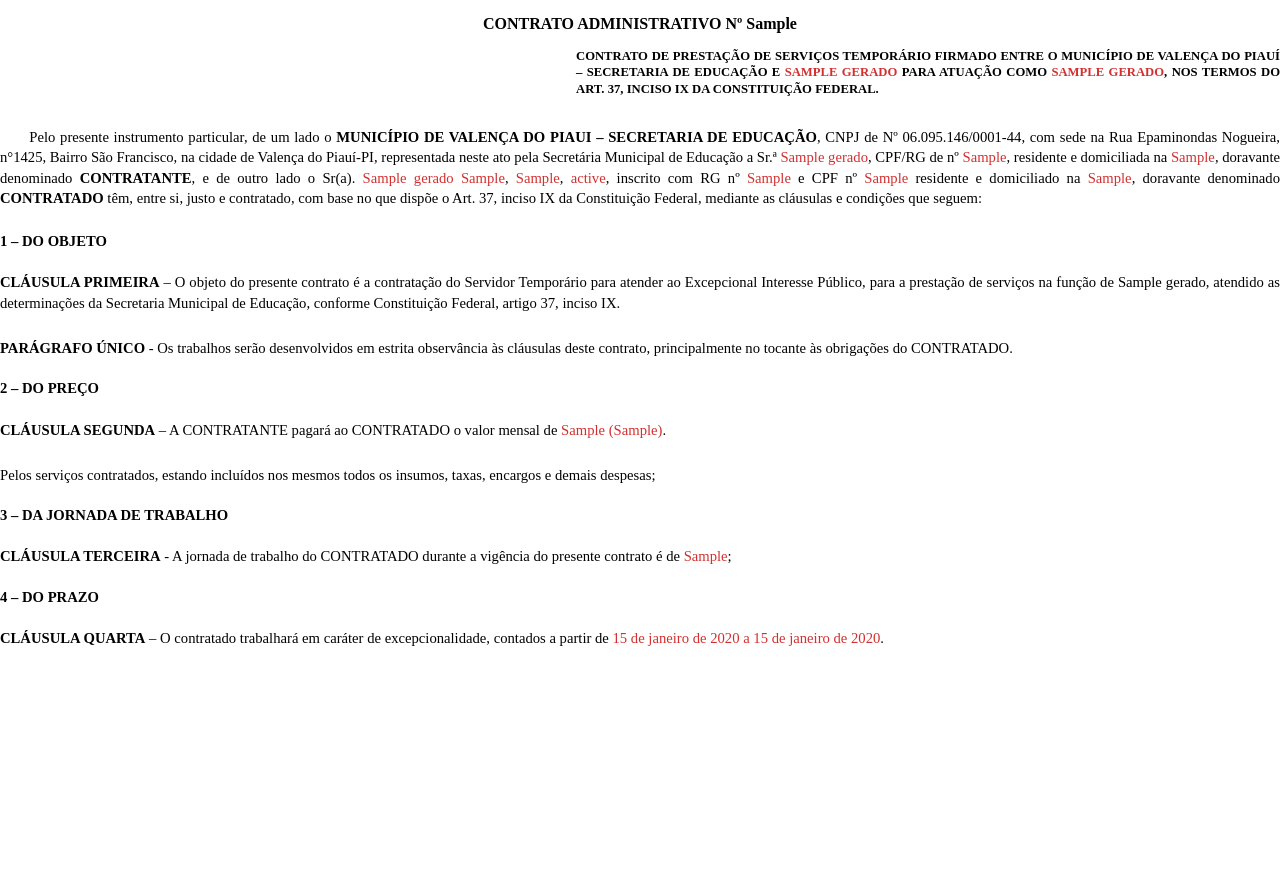
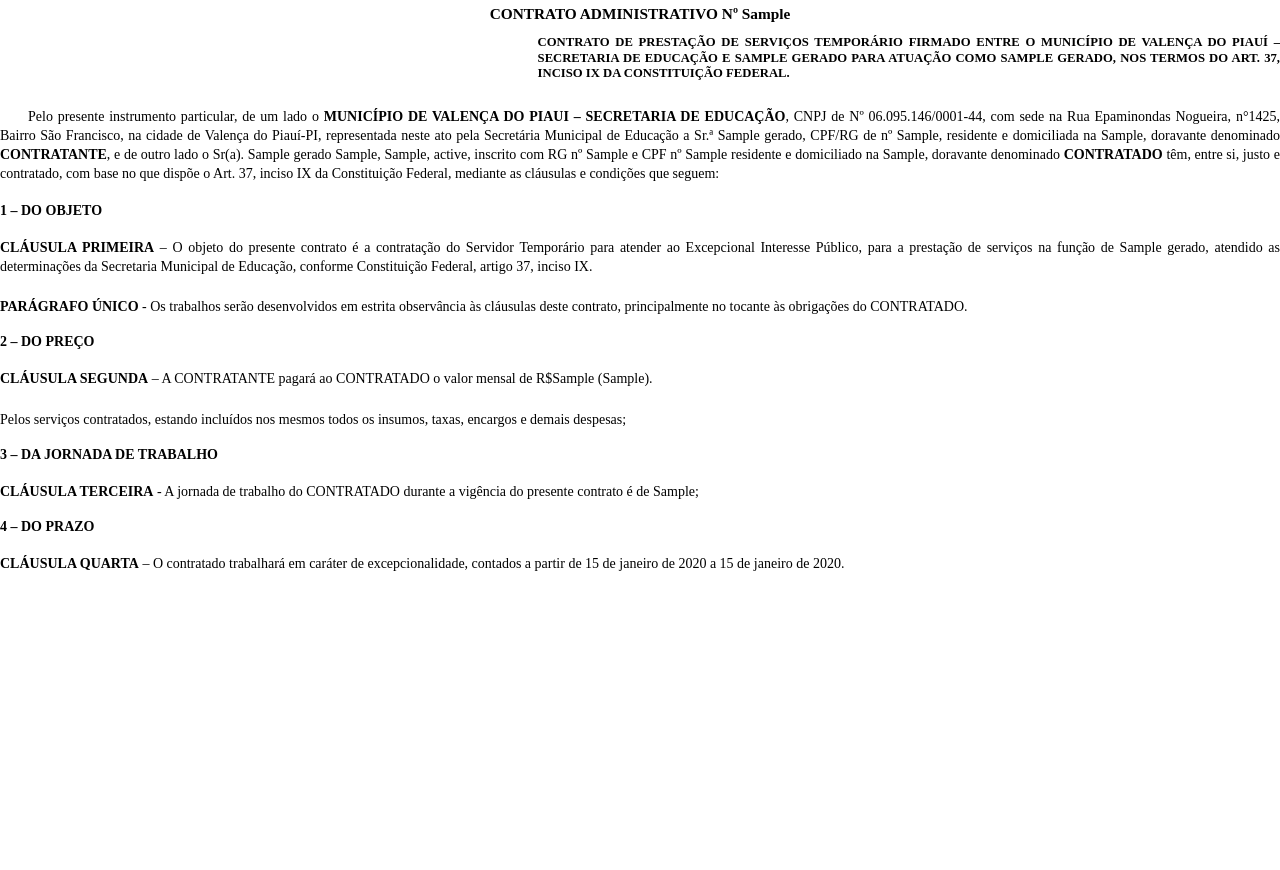
Before and after one commit to carlosvictorress/lotacaogestoor360, a Flask app: page /contrato/documento/1 in a window 1280 px wide. Shown: the part 110-980 px from the top of the page. Run offline with Flask 3, Linux system fonts and the light colour scheme; a user stored in the database is signed in; tables that the repository leaves empty hold one stand-in row (values such as "Sample post").

Commit message:
Ajusta formato do contrato: remove cor vermelha, ajusta quebra de paginas A4 e adiciona R$

```diff
--- a/app.py
+++ b/app.py
@@ -1936,6 +1936,15 @@ def pagina_contratos():
     return render_template("contratos_painel.html", historico=historico)
 
 
+def formatar_remuneracao_rs(valor_str):
+    if not valor_str:
+        return "R$0,00"
+    v = str(valor_str).strip()
+    if not v.startswith("R$"):
+        return f"R${v}"
+    return v
+
+
 @app.route("/contrato/documento/<int:id>")
 @login_required
 def visualizar_contrato_documento(id):
@@ -1956,6 +1965,7 @@ def visualizar_contrato_documento(id):
         "contratado_endereco": contrato.contratado_endereco or "",
         "funcao_nome": contrato.funcao_nome or "",
         "remuneracao": contrato.remuneracao or "",
+        "remuneracao_formatada": formatar_remuneracao_rs(contrato.remuneracao),
         "remuneracao_extenso": contrato.remuneracao_extenso or "",
         "jornada_trabalho": contrato.jornada_trabalho or "",
         "dt_inicio_extenso": formatar_data_extenso(contrato.dt_inicio),
@@ -1986,6 +1996,7 @@ def visualizar_contrato_extrato(id):
         "contratado_nome": contrato.contratado_nome,
         "funcao_nome": contrato.funcao_nome or "",
         "remuneracao": contrato.remuneracao or "",
+        "remuneracao_formatada": formatar_remuneracao_rs(contrato.remuneracao),
         "remuneracao_extenso": contrato.remuneracao_extenso or "",
         "dt_termino_formatada": contrato.dt_termino.strftime("%d/%m/%Y") if contrato.dt_termino else "",
         "dt_assinatura_formatada": contrato.dt_assinatura.strftime("%d/%m/%Y") if contrato.dt_assinatura else (contrato.dt_inicio.strftime("%d/%m/%Y") if contrato.dt_inicio else ""),
--- a/templates/contrato_documento.html
+++ b/templates/contrato_documento.html
@@ -6,7 +6,7 @@
     <style>
         @page {
             size: A4;
-            margin: 15mm 20mm 15mm 20mm;
+            margin: 12mm 18mm 12mm 18mm;
         }
 
         * {
@@ -16,7 +16,7 @@
         body {
             font-family: 'Times New Roman', Times, serif;
             color: #000;
-            line-height: 1.4;
+            line-height: 1.35;
             margin: 0;
             padding: 0;
             background-color: #fff;
@@ -26,9 +26,10 @@
         .page {
             position: relative;
             width: 100%;
-            min-height: 260mm;
+            height: 270mm;
             page-break-after: always;
             box-sizing: border-box;
+            overflow: hidden;
             display: flex;
             flex-direction: column;
         }
@@ -39,114 +40,118 @@
 
         .timbre-header {
             text-align: center;
-            margin-bottom: 12px;
+            margin-bottom: 10px;
             width: 100%;
         }
 
         .timbre-header img {
             width: 100%;
-            max-height: 28mm;
+            max-height: 26mm;
             object-fit: contain;
         }
 
         .title-section {
             text-align: center;
             font-weight: bold;
-            font-size: 12pt;
-            margin-bottom: 12px;
+            font-size: 11.5pt;
+            margin-bottom: 10px;
         }
 
         .summary-box {
             display: flex;
             justify-content: flex-end;
-            margin-bottom: 15px;
+            margin-bottom: 12px;
         }
 
         .summary-text {
-            width: 55%;
+            width: 58%;
             font-size: 9.5pt;
             font-weight: bold;
             text-align: justify;
-            line-height: 1.3;
+            line-height: 1.25;
         }
 
         .content-paragraph {
             text-align: justify;
             text-indent: 2em;
-            margin-bottom: 12px;
-            font-size: 11pt;
+            margin-bottom: 10px;
+            font-size: 10.5pt;
+            line-height: 1.35;
         }
 
         .section-heading {
             font-weight: bold;
-            font-size: 11pt;
-            margin-top: 10px;
-            margin-bottom: 6px;
+            font-size: 10.5pt;
+            margin-top: 8px;
+            margin-bottom: 4px;
         }
 
         .clause {
             text-align: justify;
-            margin-bottom: 10px;
-            font-size: 11pt;
+            margin-bottom: 8px;
+            font-size: 10.5pt;
+            line-height: 1.35;
         }
 
         .paragraph-inner {
             text-align: justify;
-            margin-bottom: 10px;
-            font-size: 11pt;
+            margin-bottom: 8px;
+            font-size: 10.5pt;
+            line-height: 1.35;
         }
 
         .item-list {
             text-align: justify;
             margin-left: 20px;
-            margin-bottom: 6px;
-            font-size: 11pt;
+            margin-bottom: 5px;
+            font-size: 10.5pt;
+            line-height: 1.35;
         }
 
         .date-line {
             text-align: center;
             font-weight: bold;
-            color: #d32f2f; /* Destaque vermelho conforme original */
-            margin-top: 25px;
-            margin-bottom: 40px;
+            color: #000;
+            margin-top: 20px;
+            margin-bottom: 30px;
         }
 
         .signatures-container {
-            margin-top: 30px;
+            margin-top: 20px;
             text-align: center;
         }
 
         .signature-box {
-            margin: 0 auto 35px auto;
+            margin: 0 auto 30px auto;
             width: 380px;
         }
 
         .signature-line {
             border-top: 1px solid #000;
-            margin-bottom: 5px;
+            margin-bottom: 4px;
         }
 
         .witnesses-section {
-            margin-top: 25px;
-            font-size: 11pt;
+            margin-top: 15px;
+            font-size: 10.5pt;
         }
 
         .witness-line {
-            margin-top: 15px;
+            margin-top: 10px;
         }
 
         /* ESTILOS DA PÁGINA DE EXTRATO */
         .extrato-header {
             text-align: center;
             font-weight: bold;
-            margin-top: 30px;
-            margin-bottom: 25px;
+            margin-top: 25px;
+            margin-bottom: 20px;
             font-size: 11pt;
-            line-height: 1.5;
+            line-height: 1.4;
         }
 
         .extrato-content {
-            margin-top: 20px;
+            margin-top: 15px;
         }
 
         .extrato-text {
@@ -176,12 +181,12 @@
 
         <div class="summary-box">
             <div class="summary-text">
-                CONTRATO DE PRESTAÇÃO DE SERVIÇOS TEMPORÁRIO FIRMADO ENTRE O MUNICÍPIO DE VALENÇA DO PIAUÍ – SECRETARIA DE EDUCAÇÃO E <span style="color: #d32f2f;">{{ contrato.contratado_nome|upper }}</span> PARA ATUAÇÃO COMO <span style="color: #d32f2f;">{{ contrato.funcao_nome|upper }}</span>, NOS TERMOS DO ART. 37, INCISO IX DA CONSTITUIÇÃO FEDERAL.
+                CONTRATO DE PRESTAÇÃO DE SERVIÇOS TEMPORÁRIO FIRMADO ENTRE O MUNICÍPIO DE VALENÇA DO PIAUÍ – SECRETARIA DE EDUCAÇÃO E {{ contrato.contratado_nome|upper }} PARA ATUAÇÃO COMO {{ contrato.funcao_nome|upper }}, NOS TERMOS DO ART. 37, INCISO IX DA CONSTITUIÇÃO FEDERAL.
             </div>
         </div>
 
         <p class="content-paragraph">
-            Pelo presente instrumento particular, de um lado o <strong>MUNICÍPIO DE VALENÇA DO PIAUI – SECRETARIA DE EDUCAÇÃO</strong>, CNPJ de Nº 06.095.146/0001-44, com sede na Rua Epaminondas Nogueira, n°1425, Bairro São Francisco, na cidade de Valença do Piauí-PI, representada neste ato pela Secretária Municipal de Educação a Sr.ª <span style="color: #d32f2f;">{{ contrato.representante_nome }}</span>, CPF/RG de nº <span style="color: #d32f2f;">{{ contrato.representante_rg_cpf }}</span>, residente e domiciliada na <span style="color: #d32f2f;">{{ contrato.representante_endereco }}</span>, doravante denominado <strong>CONTRATANTE</strong>, e de outro lado o Sr(a). <span style="color: #d32f2f;">{{ contrato.contratado_nome }}</span> <span style="color: #d32f2f;">{{ contrato.contratado_nacionalidade }}</span>, <span style="color: #d32f2f;">{{ contrato.contratado_naturalidade }}</span>, <span style="color: #d32f2f;">{{ contrato.contratado_estado_civil }}</span>, inscrito com RG nº <span style="color: #d32f2f;">{{ contrato.contratado_rg }}</span> e CPF nº <span style="color: #d32f2f;">{{ contrato.contratado_cpf }}</span> residente e domiciliado na <span style="color: #d32f2f;">{{ contrato.contratado_endereco }}</span>, doravante denominado <strong>CONTRATADO</strong> têm, entre si, justo e contratado, com base no que dispõe o Art. 37, inciso IX da Constituição Federal, mediante as cláusulas e condições que seguem:
+            Pelo presente instrumento particular, de um lado o <strong>MUNICÍPIO DE VALENÇA DO PIAUI – SECRETARIA DE EDUCAÇÃO</strong>, CNPJ de Nº 06.095.146/0001-44, com sede na Rua Epaminondas Nogueira, n°1425, Bairro São Francisco, na cidade de Valença do Piauí-PI, representada neste ato pela Secretária Municipal de Educação a Sr.ª {{ contrato.representante_nome }}, CPF/RG de nº {{ contrato.representante_rg_cpf }}, residente e domiciliada na {{ contrato.representante_endereco }}, doravante denominado <strong>CONTRATANTE</strong>, e de outro lado o Sr(a). {{ contrato.contratado_nome }} {{ contrato.contratado_nacionalidade }}, {{ contrato.contratado_naturalidade }}, {{ contrato.contratado_estado_civil }}, inscrito com RG nº {{ contrato.contratado_rg }} e CPF nº {{ contrato.contratado_cpf }} residente e domiciliado na {{ contrato.contratado_endereco }}, doravante denominado <strong>CONTRATADO</strong> têm, entre si, justo e contratado, com base no que dispõe o Art. 37, inciso IX da Constituição Federal, mediante as cláusulas e condições que seguem:
         </p>
 
         <div class="section-heading">1 – DO OBJETO</div>
@@ -189,14 +194,14 @@
         <p class="paragraph-inner"><strong>PARÁGRAFO ÚNICO</strong> - Os trabalhos serão desenvolvidos em estrita observância às cláusulas deste contrato, principalmente no tocante às obrigações do CONTRATADO.</p>
 
         <div class="section-heading">2 – DO PREÇO</div>
-        <p class="clause"><strong>CLÁUSULA SEGUNDA</strong> – A CONTRATANTE pagará ao CONTRATADO o valor mensal de <span style="color: #d32f2f;">{{ contrato.remuneracao }} ({{ contrato.remuneracao_extenso }})</span>.</p>
+        <p class="clause"><strong>CLÁUSULA SEGUNDA</strong> – A CONTRATANTE pagará ao CONTRATADO o valor mensal de {{ contrato.remuneracao_formatada }} ({{ contrato.remuneracao_extenso }}).</p>
         <p class="clause">Pelos serviços contratados, estando incluídos nos mesmos todos os insumos, taxas, encargos e demais despesas;</p>
 
         <div class="section-heading">3 – DA JORNADA DE TRABALHO</div>
-        <p class="clause"><strong>CLÁUSULA TERCEIRA</strong> - A jornada de trabalho do CONTRATADO durante a vigência do presente contrato é de <span style="color: #d32f2f;">{{ contrato.jornada_trabalho }}</span>;</p>
+        <p class="clause"><strong>CLÁUSULA TERCEIRA</strong> - A jornada de trabalho do CONTRATADO durante a vigência do presente contrato é de {{ contrato.jornada_trabalho }};</p>
 
         <div class="section-heading">4 – DO PRAZO</div>
-        <p class="clause"><strong>CLÁUSULA QUARTA</strong> – O contratado trabalhará em caráter de excepcionalidade, contados a partir de <span style="color: #d32f2f;">{{ contrato.dt_inicio_extenso }} a {{ contrato.dt_termino_extenso }}</span>.</p>
+        <p class="clause"><strong>CLÁUSULA QUARTA</strong> – O contratado trabalhará em caráter de excepcionalidade, contados a partir de {{ contrato.dt_inicio_extenso }} a {{ contrato.dt_termino_extenso }}.</p>
     </div>
 
     <!-- PÁGINA 2 -->
@@ -205,7 +210,7 @@
             <img src="{{ url_for('static', filename='timbre.jpg') }}" alt="Timbre da Prefeitura">
         </div>
 
-        <p class="paragraph-inner" style="margin-top: 10px;"><strong>PARÁGRAFO ÚNICO</strong> - O presente contrato poderá ser rescindido a qualquer tempo por acordo entre as partes, ou unilateralmente pela CONTRATANTE no caso de o CONTRATADO deixar de cumprir qualquer uma das suas cláusulas, devendo prevalecer em todos os casos o interesse público.</p>
+        <p class="paragraph-inner" style="margin-top: 5px;"><strong>PARÁGRAFO ÚNICO</strong> - O presente contrato poderá ser rescindido a qualquer tempo por acordo entre as partes, ou unilateralmente pela CONTRATANTE no caso de o CONTRATADO deixar de cumprir qualquer uma das suas cláusulas, devendo prevalecer em todos os casos o interesse público.</p>
 
         <div class="section-heading">5 – DA EXECUÇÃO DOS SERVIÇOS</div>
         <p class="clause"><strong>CLÁUSULA QUINTA</strong> – Na execução dos serviços o CONTRATADO se obriga a respeitar, rigorosamente, durante o período de vigência deste contrato as normas de higiene e segurança, por cujos encargos responderá unilateralmente, devendo observar também os requisitos de qualidade, determinados pelo CONTRATANTE, através do setor responsável pela fiscalização, aprovação e liberação do serviço.</p>
@@ -231,8 +236,8 @@
             <img src="{{ url_for('static', filename='timbre.jpg') }}" alt="Timbre da Prefeitura">
         </div>
 
-        <div class="section-heading" style="margin-top: 10px;">8 – DA DOTAÇÃO ORÇAMENTÁRIA</div>
-        <p class="clause"><strong>CLÁUSULA OITAVA</strong> - As despesas decorrentes do presente contrato correrão por conta de recursos orçamentários consignados no Orçamento Anual do Município do exercício de <span style="color: #d32f2f;">{{ contrato.ano_exercicio }}</span>, mais especificamente dos recursos do Fundo Nacional de Desenvolvimento da Educação (FUNDEB); Fundo de Participação dos Municípios (FPM); do Imposto sobre a Propriedade de Veículos Automotores (IPVA); do Imposto sobre a Circulação de Mercadorias e Serviços (ICMS) e da Arrecadação Própria do Município.</p>
+        <div class="section-heading" style="margin-top: 5px;">8 – DA DOTAÇÃO ORÇAMENTÁRIA</div>
+        <p class="clause"><strong>CLÁUSULA OITAVA</strong> - As despesas decorrentes do presente contrato correrão por conta de recursos orçamentários consignados no Orçamento Anual do Município do exercício de {{ contrato.ano_exercicio }}, mais especificamente dos recursos do Fundo Nacional de Desenvolvimento da Educação (FUNDEB); Fundo de Participação dos Municípios (FPM); do Imposto sobre a Propriedade de Veículos Automotores (IPVA); do Imposto sobre a Circulação de Mercadorias e Serviços (ICMS) e da Arrecadação Própria do Município.</p>
 
         <div class="section-heading">9 – DAS PENALIDADES</div>
         <p class="clause"><strong>CLÁUSULA NONA</strong> – Se o CONTRATADO não satisfazer os compromissos assumidos serão aplicadas as penalidades previstas na Lei Municipal n.º 861/97(Estatuto dos Servidores Públicos do Município de Valença do Piauí).</p>
@@ -256,7 +261,7 @@
             <img src="{{ url_for('static', filename='timbre.jpg') }}" alt="Timbre da Prefeitura">
         </div>
 
-        <p class="paragraph-inner" style="margin-top: 10px;">só vez, no primeiro pagamento subsequente ou no valor da garantia, sem que a mesma possa impugnar seu valor.</p>
+        <p class="paragraph-inner" style="margin-top: 5px;">só vez, no primeiro pagamento subsequente ou no valor da garantia, sem que a mesma possa impugnar seu valor.</p>
 
         <div class="section-heading">12 – DO FORO</div>
         <p class="clause"><strong>CLÁUSULA DÉCIMA SEGUNDA</strong> - Fica eleito o FORO da Comarca de Valença do Piauí – PI, com expressa renúncia de qualquer outro, para serem dirimidas quaisquer dúvidas pertinentes ao presente contrato.</p>
@@ -269,7 +274,7 @@
                 <div class="signature-line"></div>
                 <strong>Município de Valença do Piauí – Secretaria de Educação</strong>
             </div>
-            <div class="signature-box" style="margin-top: 45px;">
+            <div class="signature-box" style="margin-top: 40px;">
                 <div class="signature-line"></div>
                 <strong>Contratado</strong>
             </div>
@@ -279,7 +284,7 @@
             <strong>Testemunhas:</strong>
             <div class="witness-line">Nome: ___________________________.</div>
             <div class="witness-line">CPF: ____________________________.</div>
-            <div class="witness-line" style="margin-top: 20px;">Nome: ___________________________.</div>
+            <div class="witness-line" style="margin-top: 15px;">Nome: ___________________________.</div>
             <div class="witness-line">CPF: ____________________________.</div>
         </div>
     </div>
@@ -298,12 +303,12 @@
         <div class="extrato-content">
             <p class="extrato-text">
                 <strong>CONTRATANTE:</strong> Município de Valença do Piauí – Secretaria de Educação.
-                <strong>CONTRATADO:</strong> <span style="color: #d32f2f;">{{ contrato.contratado_nome }}</span>.
-                <strong>OBJETO:</strong> Prestação de serviços na função de <span style="color: #d32f2f;">{{ contrato.funcao_nome }}</span>, atendido as determinações da Secretaria Municipal de Educação.
-                <strong>RECURSOS:</strong> Orçamento Anual do Município do exercício de <span style="color: #d32f2f;">{{ contrato.ano_exercicio }}</span>, mais especificamente dos recursos do Fundo Nacional de Desenvolvimento da Educação (FUNDEB); Fundo de Participação dos Municípios (FPM); do Imposto sobre a Propriedade de Veículos Automotores (IPVA); do Imposto sobre a Circulação de Mercadorias e Serviços (ICMS) e da Arrecadação Própria do Município.
-                <strong>VALOR:</strong> <span style="color: #d32f2f;">{{ contrato.remuneracao }} ({{ contrato.remuneracao_extenso }}) mensais</span>.
-                <strong>VIGÊNCIA:</strong> <span style="color: #d32f2f;">{{ contrato.dt_termino_formatada }}</span>.
-                <strong>DATA DA ASSINATURA:</strong> <span style="color: #d32f2f;">{{ contrato.dt_assinatura_formatada }}</span>.
+                <strong>CONTRATADO:</strong> {{ contrato.contratado_nome }}.
+                <strong>OBJETO:</strong> Prestação de serviços na função de {{ contrato.funcao_nome }}, atendido as determinações da Secretaria Municipal de Educação.
+                <strong>RECURSOS:</strong> Orçamento Anual do Município do exercício de {{ contrato.ano_exercicio }}, mais especificamente dos recursos do Fundo Nacional de Desenvolvimento da Educação (FUNDEB); Fundo de Participação dos Municípios (FPM); do Imposto sobre a Propriedade de Veículos Automotores (IPVA); do Imposto sobre a Circulação de Mercadorias e Serviços (ICMS) e da Arrecadação Própria do Município.
+                <strong>VALOR:</strong> {{ contrato.remuneracao_formatada }} ({{ contrato.remuneracao_extenso }}) mensais.
+                <strong>VIGÊNCIA:</strong> {{ contrato.dt_termino_formatada }}.
+                <strong>DATA DA ASSINATURA:</strong> {{ contrato.dt_assinatura_formatada }}.
             </p>
         </div>
     </div>
```
Also changed, not shown: templates/contrato_extrato.html (+7 -7 lines).
